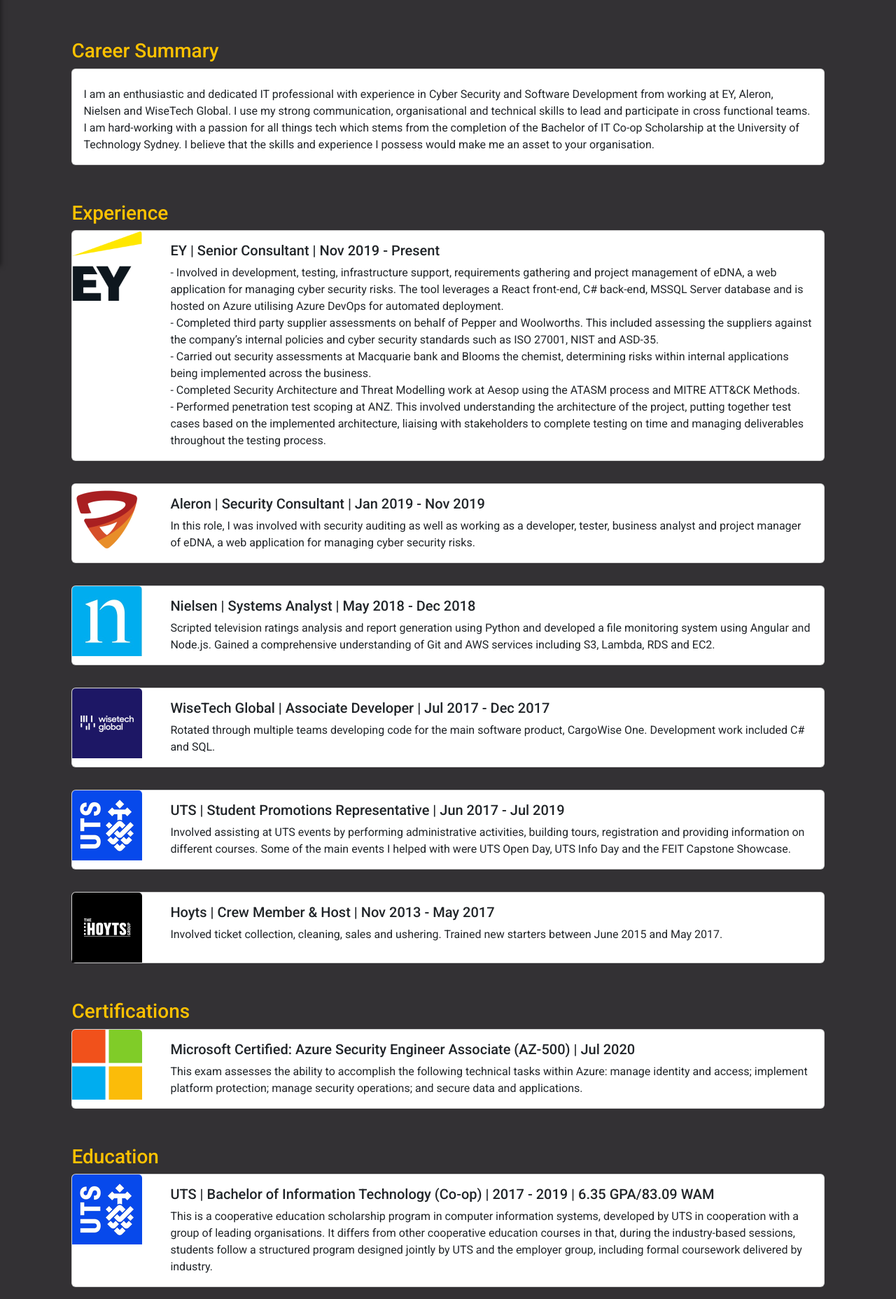
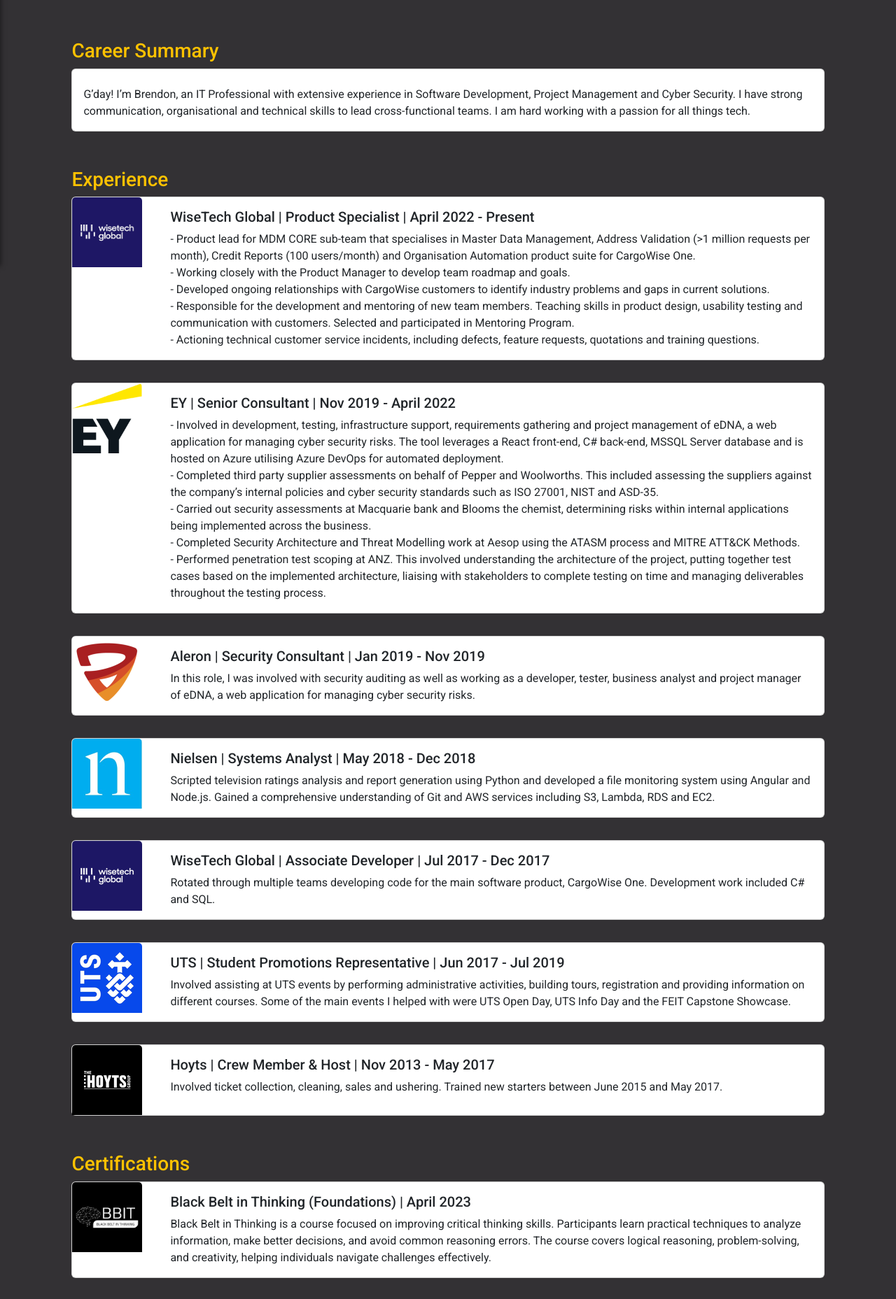
Before and after one commit to b-ward/Portfolio-Website-2024, a React (Vite) app: page /CV in a window 1280 px wide. Shown: the part 420-2277 px from the top of the page at 70% size. Built offline with nearby package versions, Linux system fonts and the light colour scheme.

Commit message:
Content Updates

```diff
--- a/src/components/CV/cv.jsx
+++ b/src/components/CV/cv.jsx
@@ -14,14 +14,23 @@
                         <h3 className="cv-title">Career Summary</h3>
                     </div>
                     <SharedCard
-                        cardBody="I am an enthusiastic and dedicated IT professional with experience in Cyber Security and Software Development from working at EY, Aleron, Nielsen and WiseTech Global. I use my strong communication, organisational and technical skills to lead and participate in cross functional teams. I am hard-working with a passion for all things tech which stems from the completion of the Bachelor of IT Co-op Scholarship at the University of Technology Sydney. I believe that the skills and experience I possess would make me an asset to your organisation."
+                        cardBody="G’day! I’m Brendon, an IT Professional with extensive experience in Software Development, Project Management and Cyber Security. I have strong communication, organisational and technical skills to lead cross-functional teams. I am hard working with a passion for all things tech."
                     />
                     <div className="col-sm-12 col-lg-12">
                         <h3 className="cv-title">Experience</h3>
                     </div>
                     <SharedCard
+                        imageSrc="../CV/WTG.jpg"
+                        cardTitle="WiseTech Global | Product Specialist | April 2022 - Present"
+                        cardBody={["- Product lead for MDM CORE sub-team that specialises in Master Data Management, Address Validation (>1 million requests per month), Credit Reports (100 users/month) and Organisation Automation product suite for CargoWise One.", <br/>,
+                        "- Working closely with the Product Manager to develop team roadmap and goals.", <br/>,
+                        "- Developed ongoing relationships with CargoWise customers to identify industry problems and gaps in current solutions. ", <br/>,
+                        "- Responsible for the development and mentoring of new team members. Teaching skills in product design, usability testing and communication with customers. Selected and participated in Mentoring Program.", <br/>,
+                        "- Actioning technical customer service incidents, including defects, feature requests, quotations and training questions."]}
+                    />
+                    <SharedCard
                         imageSrc="../CV/EY.png"
-                        cardTitle="EY | Senior Consultant | Nov 2019 - Present"
+                        cardTitle="EY | Senior Consultant | Nov 2019 - April 2022"
                         cardBody={["- Involved in development, testing, infrastructure support, requirements gathering and project management of eDNA, a web application for managing cyber security risks. The tool leverages a React front-end, C# back-end, MSSQL Server database and is hosted on Azure utilising Azure DevOps for automated deployment.", <br/>,
                         "- Completed third party supplier assessments on behalf of Pepper and Woolworths. This included assessing the suppliers against the company’s internal policies and cyber security standards such as ISO 27001, NIST and ASD-35." , <br/>,
                         "- Carried out security assessments at Macquarie bank and Blooms the chemist, determining risks within internal applications being implemented across the business." , <br/>,
@@ -58,6 +67,11 @@
                         <h3 className="cv-title">Certifications</h3>
                     </div>
                     <SharedCard
+                        imageSrc="../CV/BBIT.jpg"
+                        cardTitle="Black Belt in Thinking (Foundations) | April 2023"
+                        cardBody="Black Belt in Thinking is a course focused on improving critical thinking skills. Participants learn practical techniques to analyze information, make better decisions, and avoid common reasoning errors. The course covers logical reasoning, problem-solving, and creativity, helping individuals navigate challenges effectively."
+                    />
+                    <SharedCard
                         imageSrc="../CV/microsoft.png"
                         cardTitle="Microsoft Certified: Azure Security Engineer Associate (AZ-500) | Jul 2020"
                         cardBody="This exam assesses the ability to accomplish the following technical tasks within Azure: manage identity and access; implement platform protection; manage security operations; and secure data and applications."
--- a/src/components/Landing/landingpage.jsx
+++ b/src/components/Landing/landingpage.jsx
@@ -7,7 +7,7 @@
 class Landing extends Component {
     componentDidMount(){
         const typing = document.querySelector('#typing')
-        init(typing, { showCursor: false, backDelay: 1500, strings: ['Developer', 'Project Manager', 'Security Consultant', 'Technology Enthusiast' ] })
+        init(typing, { showCursor: false, backDelay: 1500, strings: ['Product Specialist', 'Tester', 'Developer', 'Project Manager', 'Technology Enthusiast' ] })
     }
 
     render() {
--- a/src/components/Music/music.jsx
+++ b/src/components/Music/music.jsx
@@ -7,6 +7,8 @@
             <div>
                 <h3 className="music-title">Music</h3>
                 <div className="soundcloud-wrapper">
+                    <iframe className="soundcloud-audio" title="Mix 8" width="100%" height="120" src="https://player-widget.mixcloud.com/widget/iframe/?hide_cover=1&feed=%2Fbrendon-ward%2Fprogressive-house-mix-1%2F" frameborder="0" ></iframe>
+                    <iframe className="soundcloud-audio" title="Mix 7" width="100%" height="120" src="https://player-widget.mixcloud.com/widget/iframe/?hide_cover=1&feed=%2Fbrendon-ward%2Ftech-house-crowd-favs%2F" frameborder="0" ></iframe>
                     <iframe className="soundcloud-audio" title="Mix 6" width="100%" height="120" src="https://www.mixcloud.com/widget/iframe/?hide_cover=1&light=0&feed=%2Fbrendon-ward%2Fnew-tech-house-mix%2F" frameborder="0" ></iframe>
                     <iframe className="soundcloud-audio" title="Mix 5" width="100%" height="120" src="https://www.mixcloud.com/widget/iframe/?hide_cover=1&light=0&feed=%2Fbrendon-ward%2Fno-preparation-tech-house-mix%2F" frameborder="0" ></iframe>
                     <iframe className="soundcloud-audio" title="Mix 4" width="100%" height="120" src="https://www.mixcloud.com/widget/iframe/?hide_cover=1&light=0&feed=%2Fbrendon-ward%2Funderrated-minimal-tech-house-set%2F" frameborder="0" ></iframe>
--- a/src/components/Projects/Trio/trioGame.css
+++ b/src/components/Projects/Trio/trioGame.css
@@ -1,5 +1,7 @@
 .trio-wrapper {
+  text-align: center;
   margin-top: 56px;
+  height: 100vh;
 }
 
 #play {
--- a/src/components/Projects/Trio/trioGame.jsx
+++ b/src/components/Projects/Trio/trioGame.jsx
@@ -991,7 +991,7 @@
         return(
             <div className="trio-wrapper">
               <div className="row" style={{width: '100%', margin: 'auto'}}>
-                    <div style={{position: "absolute", left: 20}}>
+                    <div style={{position: "absolute", left: "40%"}}>
                         <Button className="made-button" variant="primary" onClick={() => this.setState({madeModalShow: true})}>
                             Creation
                         </Button>
@@ -999,7 +999,7 @@
                     <div style={{width: '100%'}}>
                         <div className="trio-title"><h1>Trio</h1></div>
                     </div>
-                    <div style={{position: "absolute", right: 20}}>
+                    <div style={{position: "absolute", right: "40%"}}>
                         <Button className="help-button" variant="primary" onClick={() => this.setState({helpModalShow: true})}>
                             Help
                         </Button>
```
Also changed, not shown: src/components/About/about.jsx (+3 -4 lines), public/CV/BBIT.jpg (added), public/CV/WTG.jpg (added).
